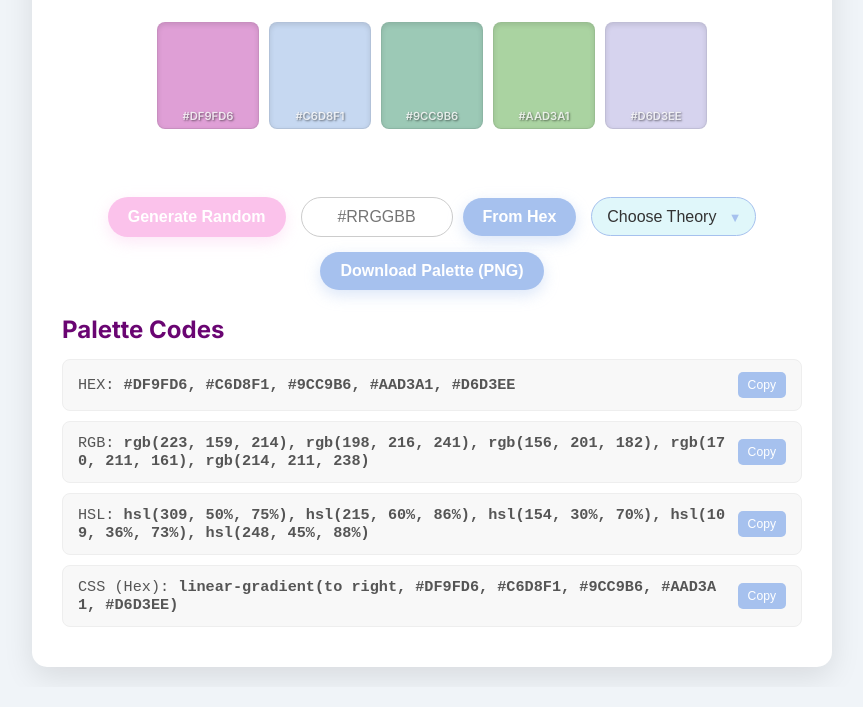
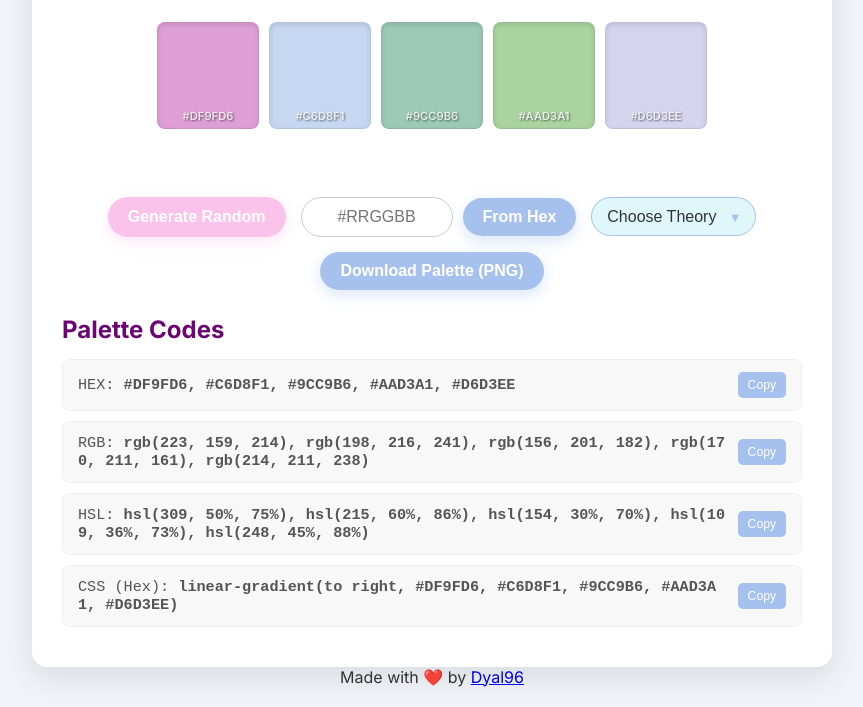
Before and after one commit to dyal96/Color-Palette-Generator, a plain HTML site: page index.html in a window 1280 px wide. Shown: the part 119-826 px from the top of the page, without its empty margins (208-1071 px from the left). Drawn offline with Linux system fonts and the light colour scheme.

Commit message:
Update index.html

```diff
--- a/index.html
+++ b/index.html
@@ -636,5 +636,8 @@
         // Generate initial random palette on page load
         document.addEventListener('DOMContentLoaded', () => generatePalette('random'));
     </script>
+     <footer>
+    Made with ❤️ by <a href="https://github.com/dyal96">Dyal96</a>
+  </footer>
 </body>
 </html>
```
